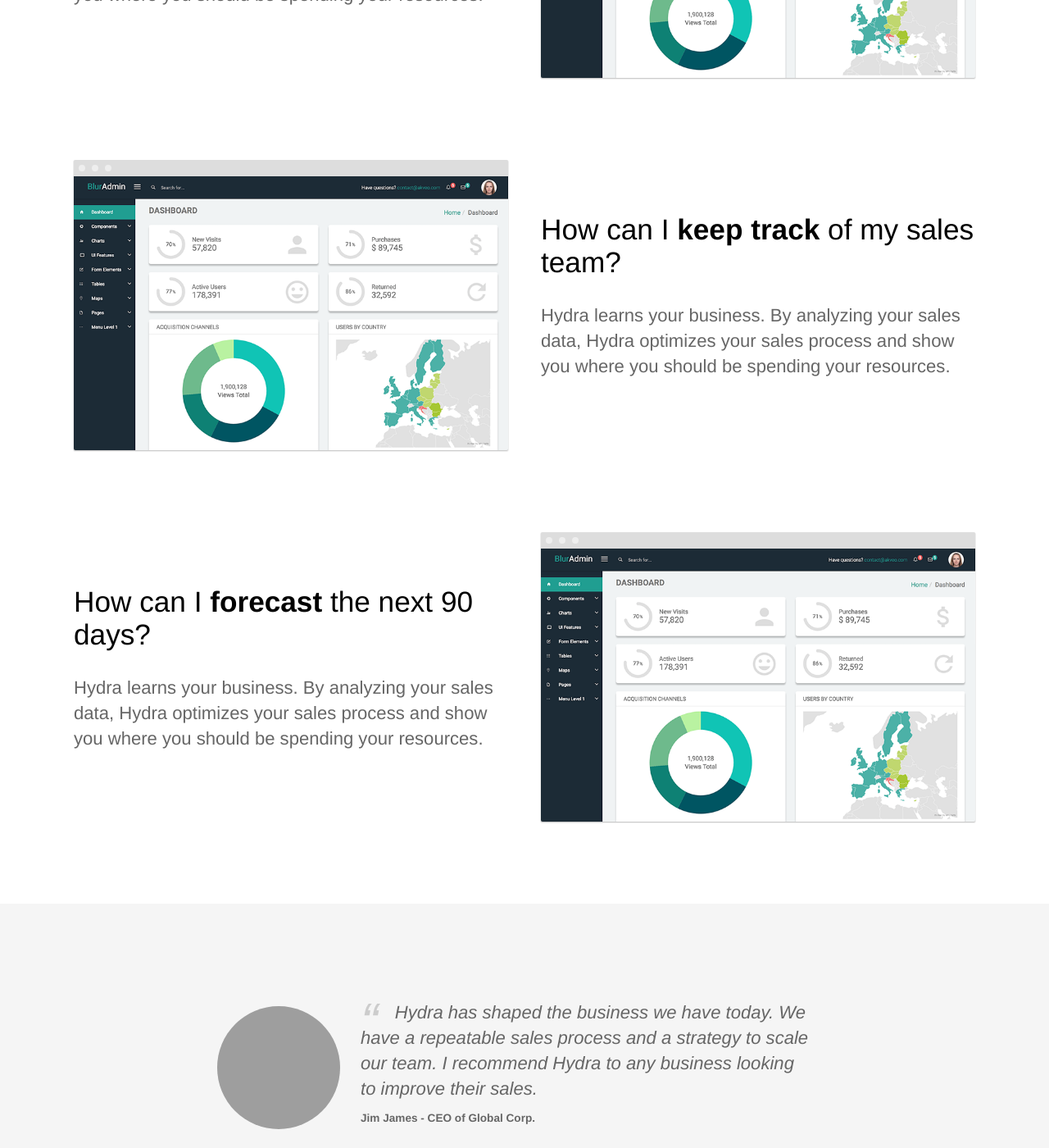
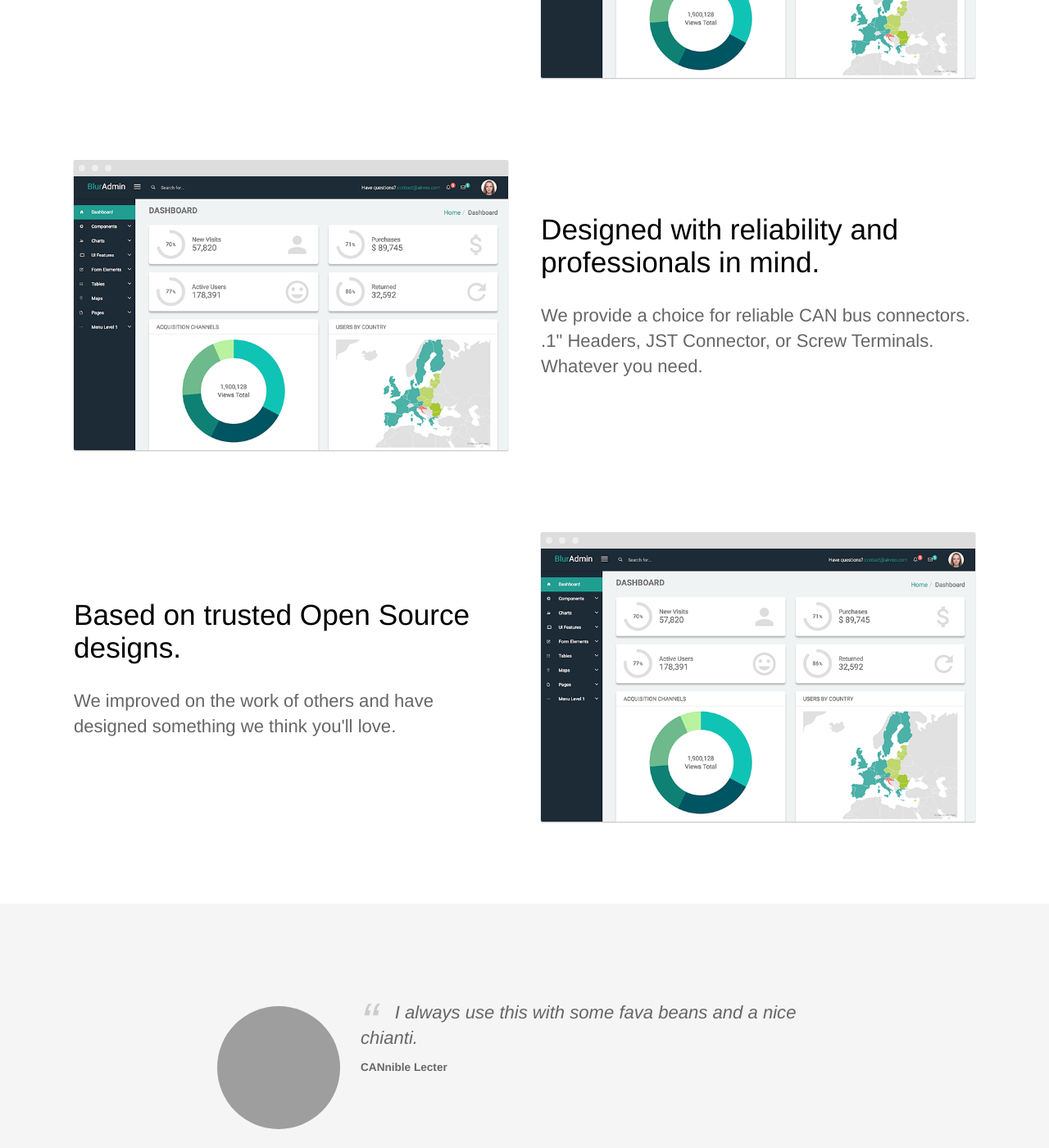
Before and after one commit to CANWork/Website, a Jekyll site: the page built from index.html, in a window 1280 px wide and 1400 px high, scrolled down 1296 px. Shown: the whole window at 82% size. Built offline with Jekyll 4.4.1, drawn with Linux system fonts in a browser that asks for light colours; some of the changed text lies outside the part shown; grey boxes are pictures that could not be loaded.

Commit message:
Update index.html

```diff
--- a/index.html
+++ b/index.html
@@ -1,12 +1,12 @@
 ---
-title: The last sales CRM you'll ever need
-description: Track and optimize your sales team in real time
+title: CANWork
+description: The world's best USB-C to CAN Transciever
 ---
 <section class="hero">
 	<div class="text-container">
-		<h1 class="editable">The last sales CRM <strong>you'll ever need</strong></h1>
-		<p class="subtext editable">Track and optimize your sales team in real time.</p>
-		<div class="cta button alt"><a href="{{ site.baseurl }}/sign-up/">Get Started Free</a></div>
+		<h1 class="editable">The world's best USB-C to CAN Transciever</h1>
+		<p class="subtext editable">Built on open source technology and made for reliability.</p>
+		<div class="cta button alt"><a href="{{ site.baseurl }}/purchase/">Buy one now!</a></div>
 		<div>
 			<img src="{{ site.baseurl }}/images/dashboard.png" alt="Screenshot" class="screenshot editable" />
 		</div>
@@ -17,8 +17,8 @@
 	<section>
 		<div class="container flex">
 			<div class="text editable">
-				<h2>How can we <strong>double</strong> our sales revenue?</h2>
-				<p>Hydra learns your business. By analyzing your sales data, Hydra optimizes your sales process and show you where you should be spending your resources. </p>
+				<h2>USB-C Connection</h2>
+				<p>Designed and built with the most reliable USB Connector!</p>
 			</div>
 			<div class="image">
 				<img src="{{ site.baseurl }}/images/dashboard.png" alt="Screenshot" class="screenshot editable" />
@@ -29,8 +29,8 @@
 	<section>
 		<div class="container flex">
 			<div class="text editable">
-				<h2>How can I <strong>keep track</strong> of my sales team?</h2>
-				<p>Hydra learns your business. By analyzing your sales data, Hydra optimizes your sales process and show you where you should be spending your resources.</p>
+				<h2>Designed with reliability and professionals in mind.</h2>
+				<p>We provide a choice for reliable CAN bus connectors. .1" Headers, JST Connector, or Screw Terminals.  Whatever you need.</p>
 			</div>
 			<div class="image">
 				<img src="{{ site.baseurl }}/images/dashboard.png" alt="Screenshot" class="screenshot editable" />
@@ -41,8 +41,8 @@
 	<section>
 		<div class="container flex">
 			<div class="text editable">
-				<h2>How can I <strong>forecast</strong> the next 90 days?</h2>
-				<p>Hydra learns your business. By analyzing your sales data, Hydra optimizes your sales process and show you where you should be spending your resources.</p>
+				<h2>Based on trusted Open Source designs.</h2>
+				<p>We improved on the work of others and have designed something we think you'll love.</p>
 			</div>
 			<div class="image">
 				<img src="{{ site.baseurl }}/images/dashboard.png" alt="Screenshot" class="screenshot editable" />
@@ -53,17 +53,17 @@
 	<section class="testimonial">
 		<div class="container flex">
 			<div class="testimonial-block">
-				<div class="square-image"><img src="https://source.unsplash.com/6anudmpILw4/600x400" alt="Jim James" class="editable"></div>
+				<div class="square-image"><img src="https://source.unsplash.com/6anudmpILw4/600x400" alt="CANnible Lecter" class="editable"></div>
 				<blockquote>
-					<p class="editable">Hydra has shaped the business we have today. We have a repeatable sales process and a strategy to scale our team. I recommend Hydra to any business looking to improve their sales.</p>
-					<p class="editable author">Jim James - CEO of Global Corp.</p>
+					<p class="editable">I always use this with some fava beans and a nice chianti.</p>
+					<p class="editable author">CANnible Lecter</p>
 				</blockquote>
 			</div>
 		</div>
 	</section>
 
 	<section class="bottom-cta">
-		<h2 class="editable"><strong>Improve</strong> your sales process today</h2>
+		<h2 class="editable"><strong>Purchase one now.</h2>
 		<div class="button alt"><a href="#">Get Started Free</a></div>
 	</section>
 </div>
```
